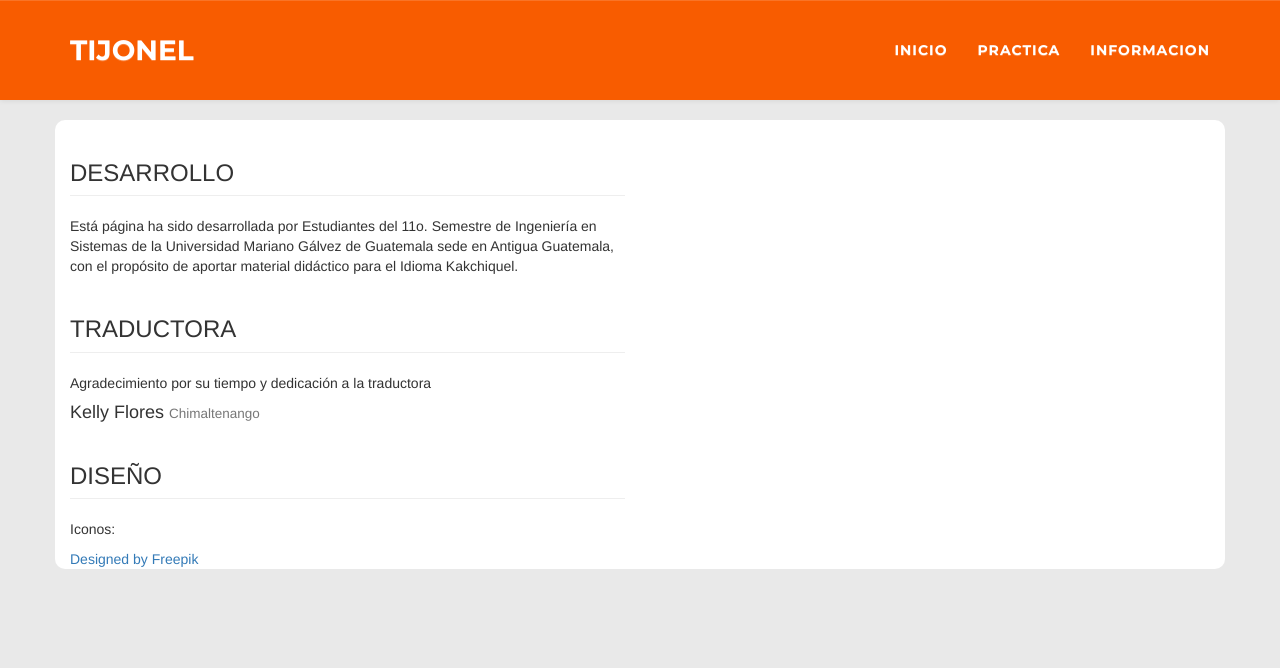
After one commit to FerEduard/wux, a PHP site: page /info.php in a window 1280 px wide. The commit adds this page. Shown: the top 668 px of the page. Run offline with PHP 8.4, Linux system fonts and the light colour scheme.

Commit message:
Info
info

```diff
--- a/inc/menu.php
+++ b/inc/menu.php
@@ -21,7 +21,7 @@
                         <a href="practica.php">Practica</a>
                     </li>
                     <li>
-                        <a href="#about">Colaboradores</a>
+                        <a href="info.php">Informacion</a>
                     </li>
                 </ul>
             </div>
--- /dev/null
+++ b/info.php
@@ -0,0 +1,40 @@
+<!doctype html>
+<html>
+<head>
+<meta charset="utf-8">
+<title>Enbuenahora</title>
+<script src="js/jquery.js"></script>
+<script src="js/bootstrap.min.js"></script>
+<script src="js/play.js"></script>
+<script src="js/a_seccion.js"></script>
+<link rel="stylesheet" type="text/css" href="css/bootstrap.css">
+<link rel="stylesheet" type="text/css" href="css/bootstrap-theme.min.css">
+<link rel="stylesheet" type="text/css" href="css/estilo.css">
+<link href="https://fonts.googleapis.com/css?family=Montserrat:400,700" rel="stylesheet" type="text/css">
+<link href="https://fonts.googleapis.com/css?family=Lato:400,700,400italic,700italic" rel="stylesheet" type="text/css">
+</head>
+
+<body>
+<?php include ("inc/menu.php");?>
+<section class="portafolio">
+<div class="container">
+    <div class="row cuadro">
+		<div class="col-xs-12 col-md-6">
+        	<h3 class="page-header">DESARROLLO</h3>
+            <p>Está página ha sido desarrollada por Estudiantes del 11o. Semestre de Ingeniería en Sistemas de la Universidad Mariano Gálvez de Guatemala sede en Antigua Guatemala, con el propósito de aportar material didáctico para el Idioma Kakchiquel.</p>
+        	<h3 class="page-header">TRADUCTORA</h3>
+            <p>Agradecimiento por su tiempo y dedicación a la traductora</p>
+            <h4>Kelly Flores <small>Chimaltenango</small></h4>
+            <h3 class="page-header">DISEÑO</h3>
+            <p>Iconos:</p>
+			<a target="_blank"  href='http://www.freepik.com/free-vector/beatiful-back-to-school-icons-set_1086684.htm'>Designed by Freepik</a>
+        </div>
+	</div>
+
+</div>
+</section>
+
+</body>
+
+
+</html>
```
Also changed, not shown: img/caballo1.jpg (added), img/caballo2.jpg (added).
